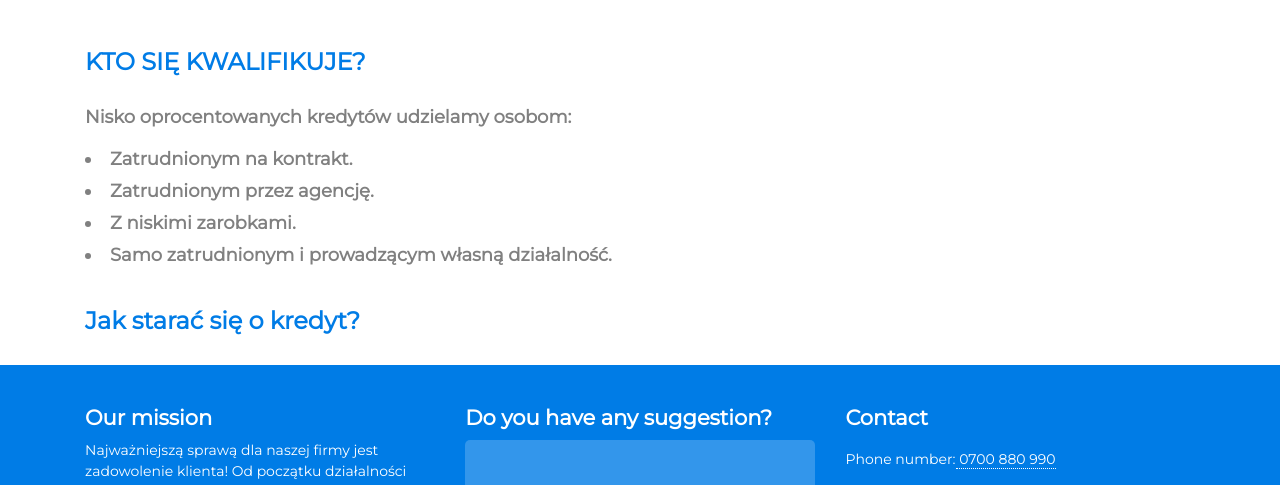
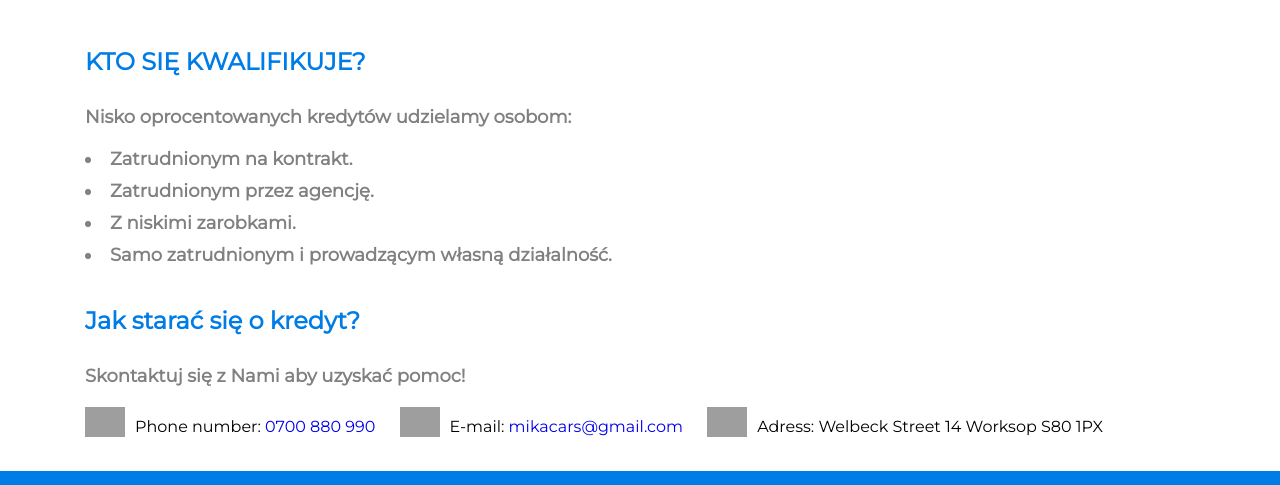
Before and after one commit to Loghart/TESTS, a website: page get_finance.html in a window 1280 px wide. Shown: the part 698-1183 px from the top of the page. Drawn offline with Linux system fonts and the light colour scheme; grey boxes are pictures that could not be loaded.

Commit message:
add more finance content

```diff
--- a/assets/scss/finance.scss
+++ b/assets/scss/finance.scss
@@ -46,4 +46,24 @@
       }
     }
   }
+  .credit_form {
+    margin-bottom: 30px;
+    .offer_box {
+      display: inline-flex;
+      margin-right: 20px;
+
+      p {
+        margin-top: 10px;
+      }
+
+      a {
+        text-decoration: none;
+      }
+
+      img {
+        width: 40px;
+        margin-right: 10px;
+      }
+    }
+  }
 }
--- a/assets/scss/header.scss
+++ b/assets/scss/header.scss
@@ -14,6 +14,7 @@ header {
     color: #808080;
     margin-bottom: 40px;
     font-size: 14px;
+
     a {
       text-decoration: none;
     }
--- a/assets/scss/servicing.scss
+++ b/assets/scss/servicing.scss
@@ -45,6 +45,6 @@
   }
 
   img {
-    width: 30px;
+    width: 40px;
   }
 }
--- a/get_finance.html
+++ b/get_finance.html
@@ -164,6 +164,30 @@
                 </div>
                 <div class="credit_form">
                   <h3>Jak starać się o kredyt?</h3>
+                  <div class="offer_text">
+                    <p>Skontaktuj się z Nami aby uzyskać pomoc!</p>
+                  </div>
+                  <div class="offer_box">
+                    <img
+                      src="https://img.icons8.com/plasticine/100/000000/cell-phone.png"
+                    />
+                    <p>Phone number:<a href="0700880990"> 0700 880 990</a></p>
+                  </div>
+                  <div class="offer_box">
+                    <img
+                      src="https://img.icons8.com/clouds/100/000000/important-mail.png"
+                    />
+                    <p>
+                      E-mail:
+                      <a href="mikacars@gmail.com">mikacars@gmail.com</a>
+                    </p>
+                  </div>
+                  <div class="offer_box">
+                    <img
+                      src="https://img.icons8.com/officel/80/000000/link-company-parent.png"
+                    />
+                    <p>Adress: Welbeck Street 14 Worksop S80 1PX</p>
+                  </div>
                 </div>
               </div>
             </div>
```
Also changed, not shown: assets/style.min.css.
